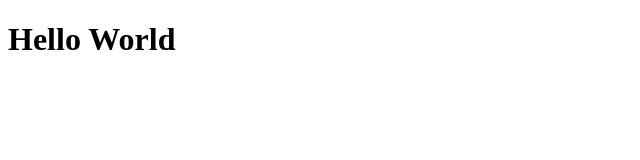
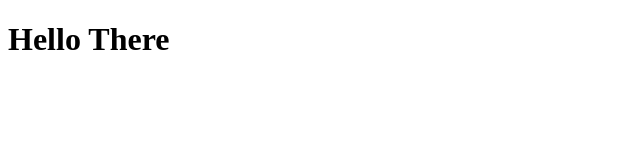
Before and after one commit to vdv-boolean/htmlcss-hello, a plain HTML site: page index.html in a window 1280 px wide. Shown: the full height of the page, 0-640 px from the left. Drawn offline with Linux system fonts and the light colour scheme.

Commit message:
Update index.html

```diff
--- a/index.html
+++ b/index.html
@@ -8,6 +8,6 @@
 </head>
 <body>
     <!--Heading-->
-    <h1>Hello World</h1>
+    <h1>Hello There</h1>
 </body>
 </html>
```
